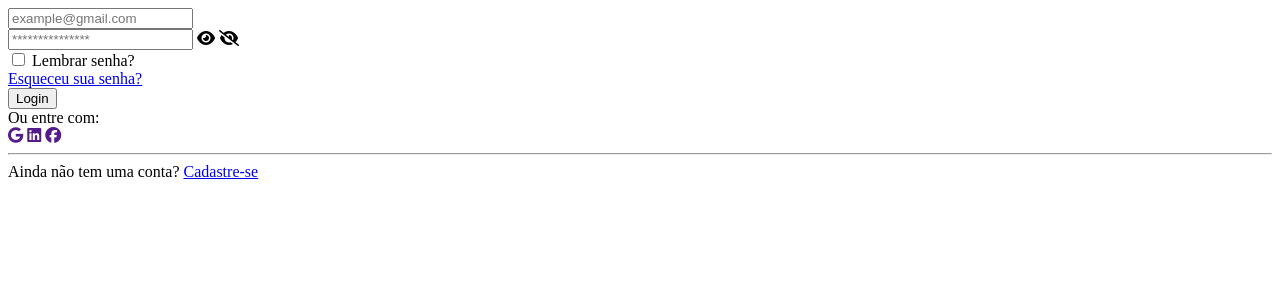
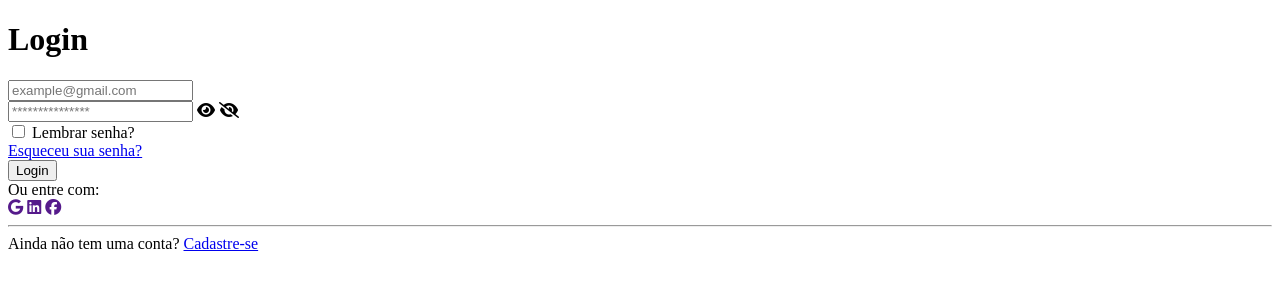
Before and after one commit to andreluizcnunes/login99, a plain HTML site: page index.html in a window 1280 px wide. Drawn offline with Linux system fonts and the light colour scheme.

Commit message:
Colocando titulo no header

```diff
--- a/index.html
+++ b/index.html
@@ -17,7 +17,10 @@
   </head>
 
   <body>
-    <header></header>
+    <header>
+      <h1>Login</h1>
+    </header>
+
     <main>
       <form>
         <section class="inputs-container">
```
